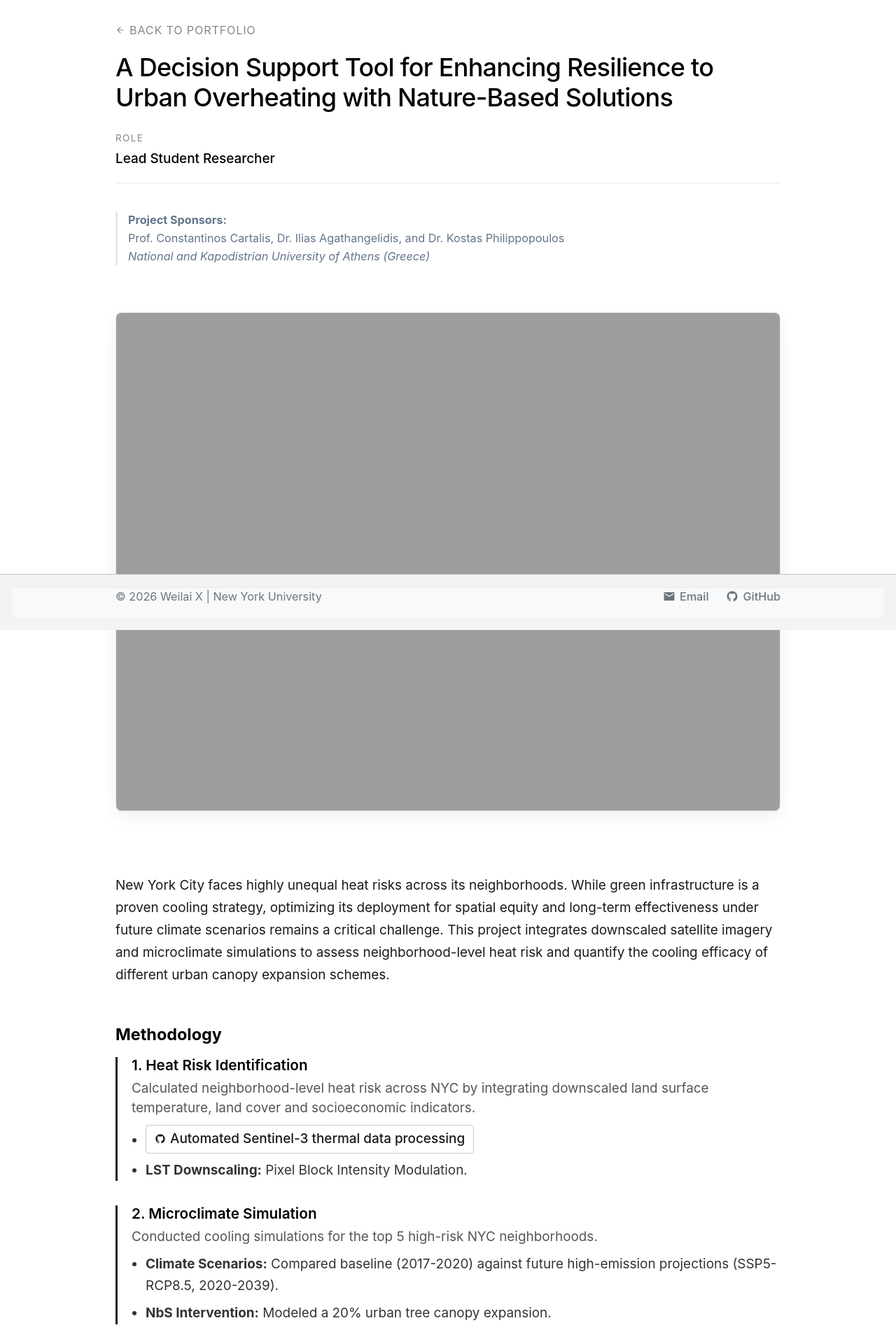
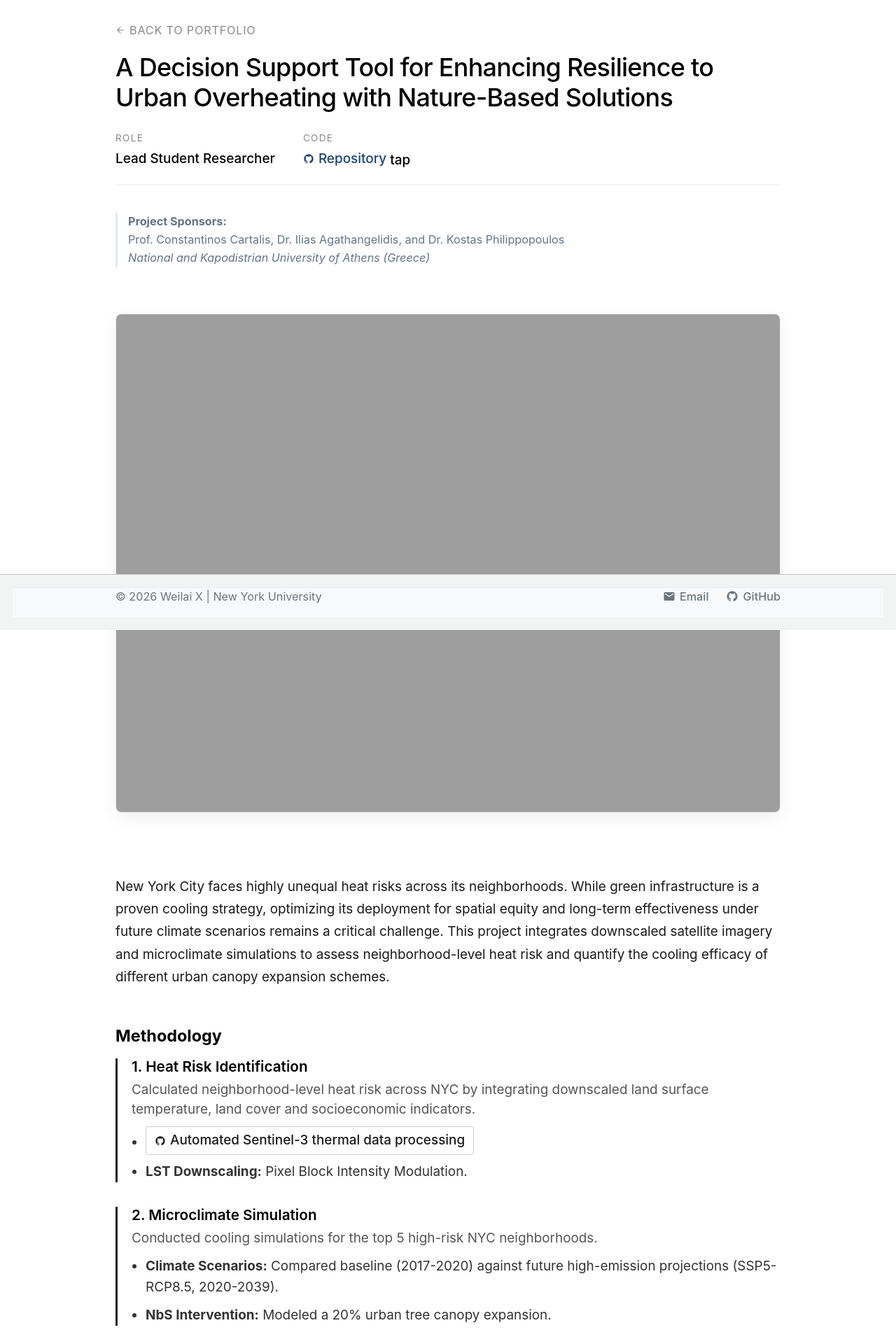
Before and after one commit to Seab0t/Seab0t.github.io, a Jekyll site: the page built from _portfolio/portfolio-NbS.md, in a window 1280 px wide. Shown: the top 1920 px of the page at 70% size. Built offline with Jekyll 4.4.1, drawn with Linux system fonts in a browser that asks for light colours; a script bundle is joined from its source files by our own code; library files that are not in the unit come from our copies.

Commit message:
Update portfolio-item.html

```diff
--- a/_layouts/portfolio-item.html
+++ b/_layouts/portfolio-item.html
@@ -24,16 +24,27 @@ layout: default
     font-size: 2rem; font-weight: 500; line-height: 1.2; letter-spacing: -0.02em;
     margin: 0 0 25px 0; color: #000;
   }
-  .typography-meta-info { display: flex; flex-wrap: wrap; gap: 40px; }
+  .typography-meta-info { display: flex; flex-wrap: wrap; gap: 40px; align-items: flex-start; }
   .meta-block { display: flex; flex-direction: column; }
 
-  /* 统一：看板小标题稍微放大 */
   .meta-title {
     font-size: 0.75rem; text-transform: uppercase; letter-spacing: 0.1em;
     color: #888; margin-bottom: 6px;
   }
-  /* 统一：看板内容字号对齐正文 */
   .meta-detail { font-size: 1.05rem; font-weight: 500; color: #000; }
+
+  /* 顶部精致 GitHub 链接样式 */
+  .meta-github-link {
+    display: inline-flex;
+    align-items: center;
+    gap: 6px;
+    font-size: 1.05rem;
+    font-weight: 500;
+    color: #1a4471 !important; /* 统一使用你标志性的蓝黑色 */
+    text-decoration: none !important;
+    transition: opacity 0.2s;
+  }
+  .meta-github-link:hover { opacity: 0.7; text-decoration: underline !important; }
 
   .portfolio-content-body { margin-top: 40px; font-size: 1.05rem; line-height: 1.7; }
   .portfolio-content-body h3 {
@@ -44,14 +55,11 @@ layout: default
   }
   .action-buttons { display: flex; gap: 15px; margin-top: 4rem; margin-bottom: 4rem; }
 
-  /* 统一：底部按钮字号对齐正文 */
   .btn-minimal {
     display: inline-flex; align-items: center; gap: 8px; padding: 0.7rem 1.4rem;
     border-radius: 4px; font-weight: 500; font-size: 1.05rem; text-decoration: none !important;
     transition: all 0.2s;
   }
-  .btn-black { background-color: #000; color: #fff !important; }
-  .btn-black:hover { background-color: #333; }
   .btn-outline { background-color: #fff; color: #000 !important; border: 1px solid #ccc; }
   .btn-outline:hover { border-color: #000; }
 
@@ -179,6 +184,19 @@ layout: default
         <span class="meta-detail">{{ page.project_tech }}</span>
       </div>
       {% endif %}
+
+      <!-- 🚀 优雅转移：GitHub 图标被精简并封装为一个高档的顶层 Meta Block -->
+      {% if page.github_link %}
+      <div class="meta-block">
+        <span class="meta-title">Code</span>
+        <span class="meta-detail">
+          <a href="{{ page.github_link }}" target="_blank" class="meta-github-link">
+            <svg style="width:16px; height:16px; fill:currentColor; vertical-align: text-bottom;" viewBox="0 0 24 24"><path d="M12 2C6.477 2 2 6.477 2 12c0 4.42 2.865 8.166 6.839 9.489.5.092.682-.217.682-.482 0-.237-.008-.866-.013-1.7-2.782.603-3.369-1.34-3.369-1.34-.454-1.156-1.11-1.462-1.11-1.462-.908-.62.069-.608.069-.608 1.003.07 1.531 1.03 1.531 1.03.892 1.529 2.341 1.087 2.91.831.092-.646.35-1.086.636-1.336-2.22-.253-4.555-1.11-4.555-4.943 0-1.091.39-1.984 1.03-2.682-.103-.253-.447-1.27.098-2.646 0 0 .84-.269 2.75 1.025A9.578 9.578 0 0112 6.836c.85.004 1.705.114 2.504.336 1.909-1.294 2.747-1.025 2.747-1.025.546 1.376.202 2.394.1 2.646.64.699 1.026 1.591 1.026 2.682 0 3.841-2.337 4.687-4.565 4.935.359.309.678.919.678 1.852 0 1.336-.012 2.415-.012 2.743 0 .267.18.578.688.48C19.138 20.161 22 16.416 22 12c0-5.523-4.477-10-10-10z"/></svg>
+            Repository
+          </a>
+         tap</span>
+      </div>
+      {% endif %}
     </div>
   </header>
 
@@ -187,13 +205,6 @@ layout: default
     {{ content }}
 
     <div class="action-buttons">
-      {% if page.github_link %}
-      <a href="{{ page.github_link }}" target="_blank" class="btn-minimal btn-black">
-        <svg style="width:16px; height:16px; fill:currentColor;" viewBox="0 0 24 24"><path d="M12 2C6.477 2 2 6.477 2 12c0 4.42 2.865 8.166 6.839 9.489.5.092.682-.217.682-.482 0-.237-.008-.866-.013-1.7-2.782.603-3.369-1.34-3.369-1.34-.454-1.156-1.11-1.462-1.11-1.462-.908-.62.069-.608.069-.608 1.003.07 1.531 1.03 1.531 1.03.892 1.529 2.341 1.087 2.91.831.092-.646.35-1.086.636-1.336-2.22-.253-4.555-1.11-4.555-4.943 0-1.091.39-1.984 1.03-2.682-.103-.253-.447-1.27.098-2.646 0 0 .84-.269 2.75 1.025A9.578 9.578 0 0112 6.836c.85.004 1.705.114 2.504.336 1.909-1.294 2.747-1.025 2.747-1.025.546 1.376.202 2.394.1 2.646.64.699 1.026 1.591 1.026 2.682 0 3.841-2.337 4.687-4.565 4.935.359.309.678.919.678 1.852 0 1.336-.012 2.415-.012 2.743 0 .267.18.578.688.48C19.138 20.161 22 16.416 22 12c0-5.523-4.477-10-10-10z"/></svg>
-        GitHub Repository
-      </a>
-      {% endif %}
-
       {% if page.paper_link %}
       <a href="{{ page.paper_link }}" target="_blank" class="btn-minimal btn-outline">
         View Manuscript
```
Also changed, not shown: other parts of _layouts/portfolio-item.html (+0 -3 lines).
